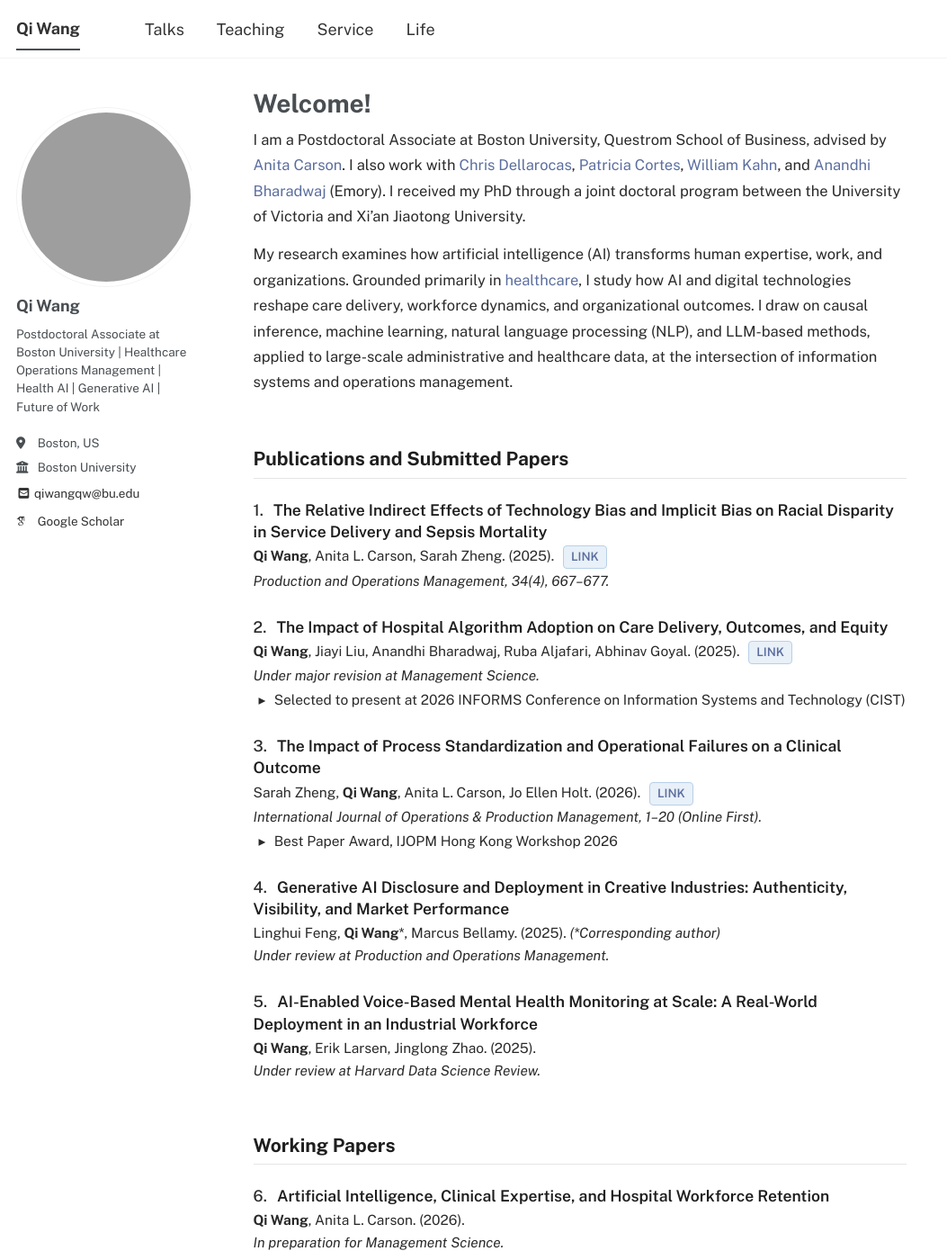
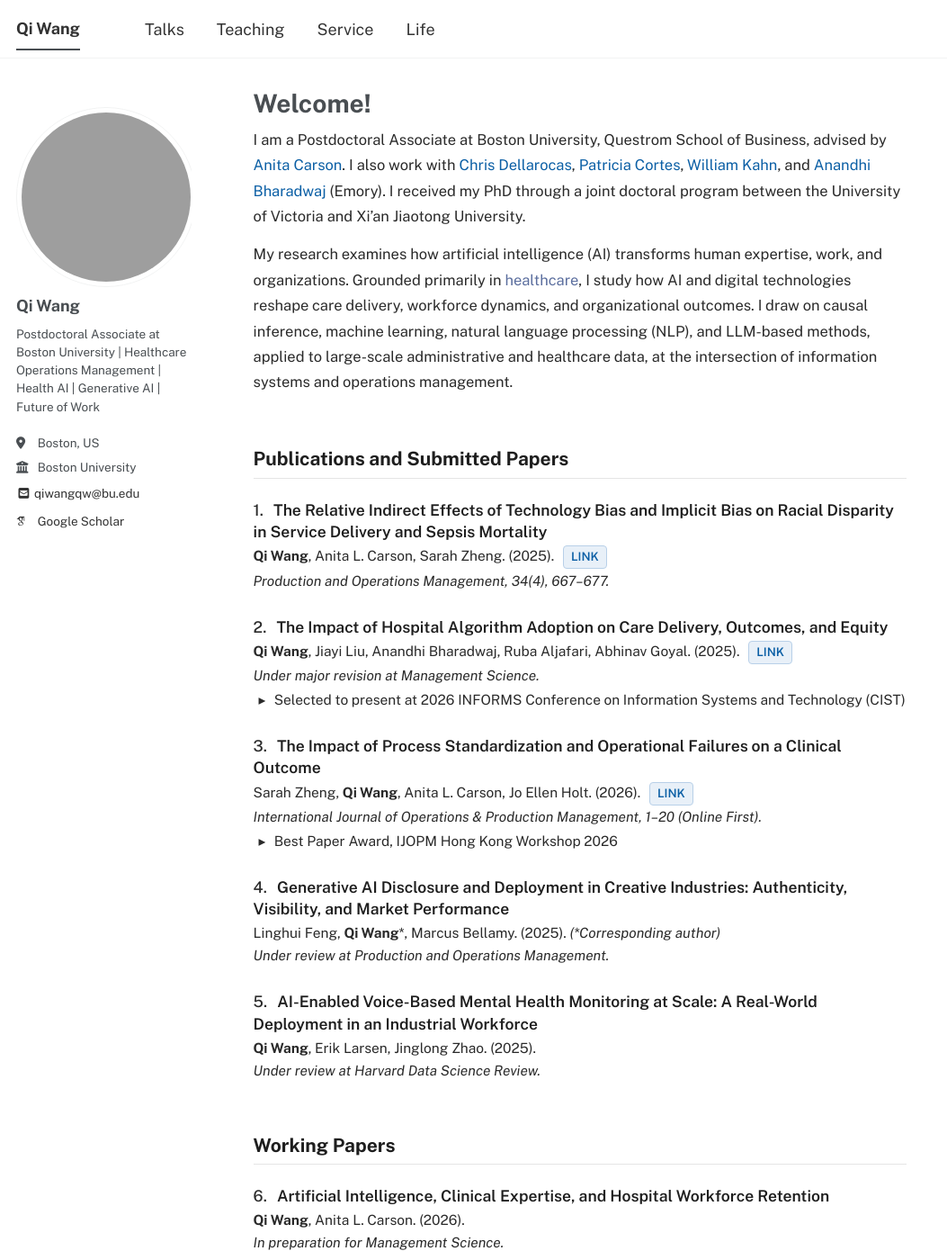
Before and after one commit to qiwang-katherine/qiwang-katherine.github.io, a Jekyll site: the page built from _pages/about.md, in a window 1280 px wide and 1400 px high. Shown: the whole window at 90% size, without its empty margins (0-1053 px from the left). Built offline with Jekyll 4.4.1, drawn with Linux system fonts in a browser that asks for light colours; some web fonts are replaced; a script bundle is joined from its source files by our own code; library files that are not in the unit come from our copies.

Commit message:
main.scss

```diff
--- a/assets/css/main.scss
+++ b/assets/css/main.scss
@@ -79,12 +79,12 @@ body, p, li, a, h1, h2, h3, h4, h5, h6,
 a,
 .page__content a,
 .talk-list a {
-  color: #5B6E9E !important;
+  color: #0B5FA5 !important;
 }
 
 a:hover,
 .page__content a:hover {
-  color: #46567E !important;
+  color: #084875 !important;
 }
 
 .page__content a {
@@ -180,18 +180,18 @@ a:hover,
   font-size: 0.78em;
   font-weight: 600;
   letter-spacing: 0.04em;
-  color: #5B6E9E !important;
-  background-color: #EDEFF5;
-  border: 1px solid #C9D0E0;
+  color: #0B5FA5 !important;
+  background-color: #E3EEF8;
+  border: 1px solid #B9D5EC;
   border-radius: 4px;
   text-decoration: none !important;
   vertical-align: middle;
 }
 
 .pub-link-tag:hover {
-  background-color: #5B6E9E;
+  background-color: #0B5FA5;
   color: #ffffff !important;
-  border-color: #5B6E9E;
+  border-color: #0B5FA5;
   text-decoration: none !important;
 }
 
```
